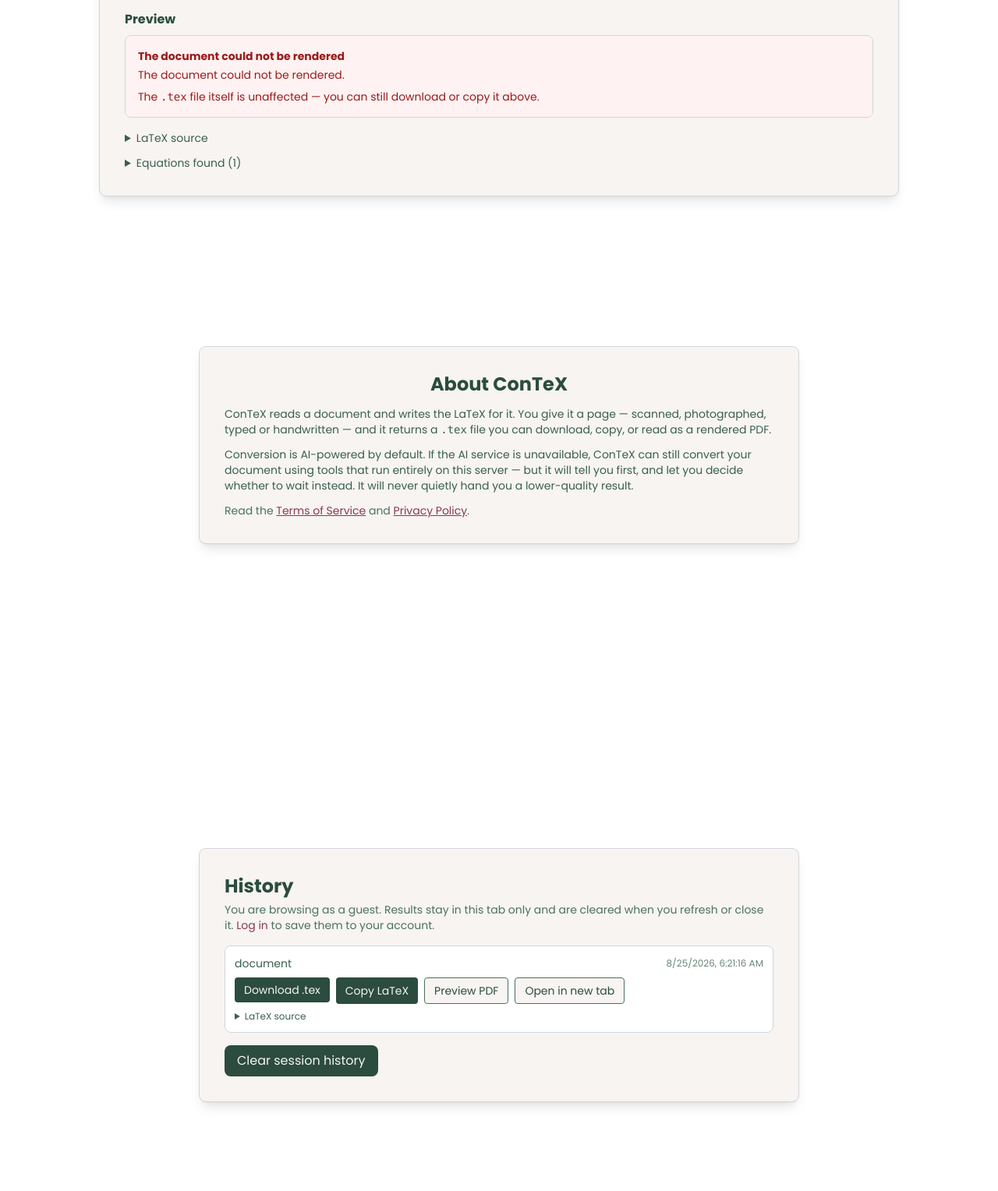
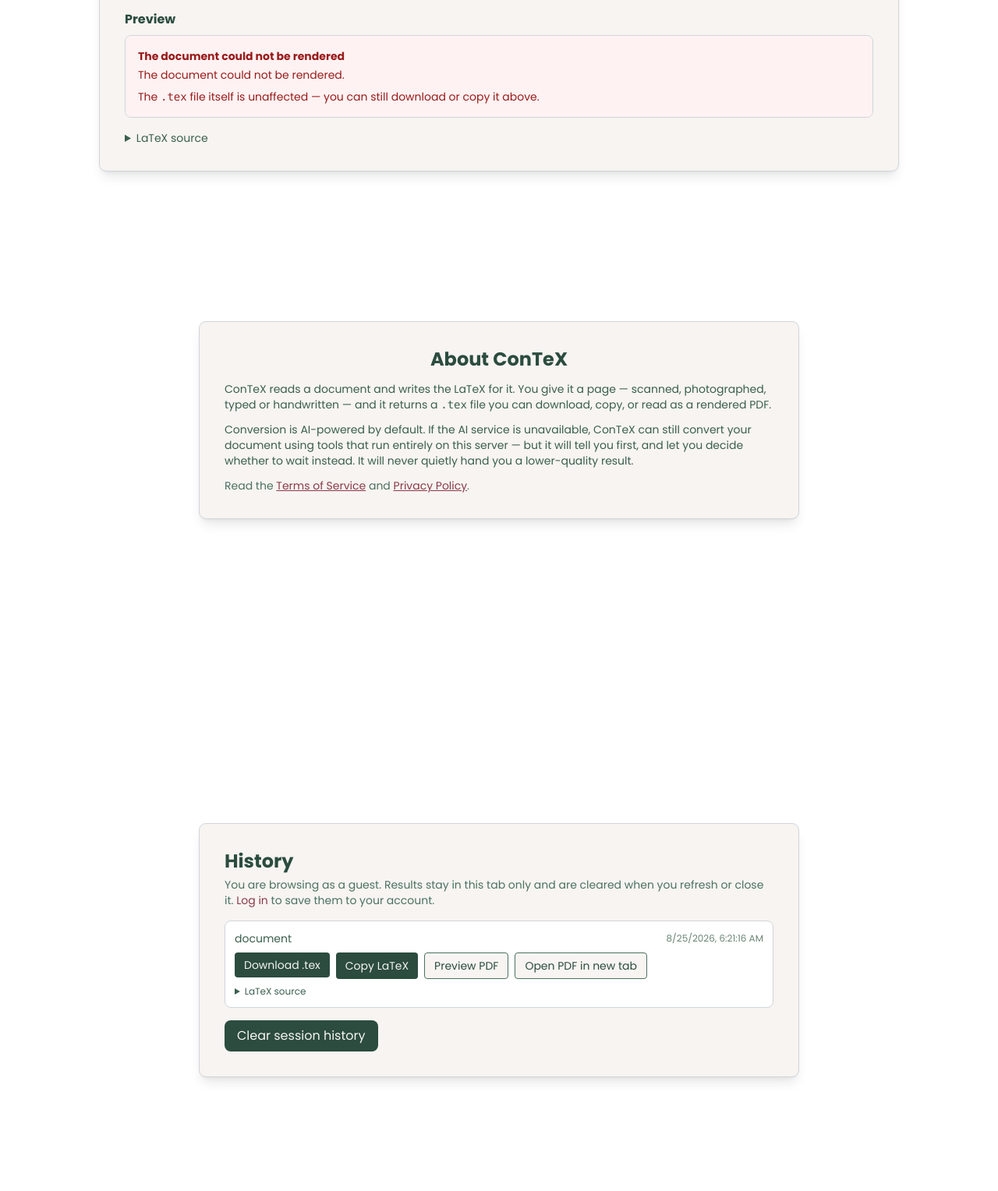
Before and after one commit to rhengtl/contex, a Flask app: template templates/home.html in a window 1280 px wide. Shown: the part 1767-3295 px from the top of the page at 78% size. After the commit the page ends 3155 px from the top, so only its background shows below. Run offline with Flask 3, Linux system fonts and the light colour scheme; the template is opened without the code that fills it: most values are stand-ins (such as "Sample title", 1, 10 or a date in 2020); some libraries are stand-ins or nearby versions.

Commit message:
Simplify conversion result UI

```diff
--- a/static/scripts.js
+++ b/static/scripts.js
@@ -1446,7 +1446,7 @@ window.addEventListener('DOMContentLoaded', function () {
                     open.innerHTML = '<button type="button" class="bg-cream-100 '
                         + 'border border-forest-600 px-3 py-1.5 rounded '
                         + 'text-forest-800 text-sm hover:bg-forest-100 '
-                        + 'transition-colors">Open in new tab</button>';
+                        + 'transition-colors">Open PDF in new tab</button>';
                     actions.appendChild(open);
                 }
                 li.appendChild(actions);
--- a/templates/partials/convert_section.html
+++ b/templates/partials/convert_section.html
@@ -206,18 +206,11 @@
                 <pre id="convert-tex" class="mt-2 bg-forest-100 p-4 rounded text-xs whitespace-pre-wrap font-mono max-h-96 overflow-y-auto text-left">{{ convert_result.tex }}</pre>
             </details>
 
-            {% if convert_result.detected %}
-                <details class="mt-3 text-left">
-                    <summary class="cursor-pointer text-sm text-forest-700 hover:text-forest-900 font-medium">
-                        Equations found ({{ convert_result.detected | length }})
-                    </summary>
-                    <ol class="mt-2 space-y-1 text-sm list-decimal list-inside">
-                        {% for item in convert_result.detected %}
-                            <li><code class="text-xs break-all">{{ item.latex }}</code></li>
-                        {% endfor %}
-                    </ol>
-                </details>
-            {% endif %}
+            {# The list of detected equations is no longer shown either: every
+               one of them is already in the LaTeX source above, in the place
+               it actually belongs, and reading them out of context said less
+               than reading the document. They are still stored with the
+               result. #}
 
             {# The AI quality-check report is no longer shown. It reported on
                the conversion process, which the preview above already answers
```
Also changed, not shown: test_ai_qa.py (+8 -2 lines).
